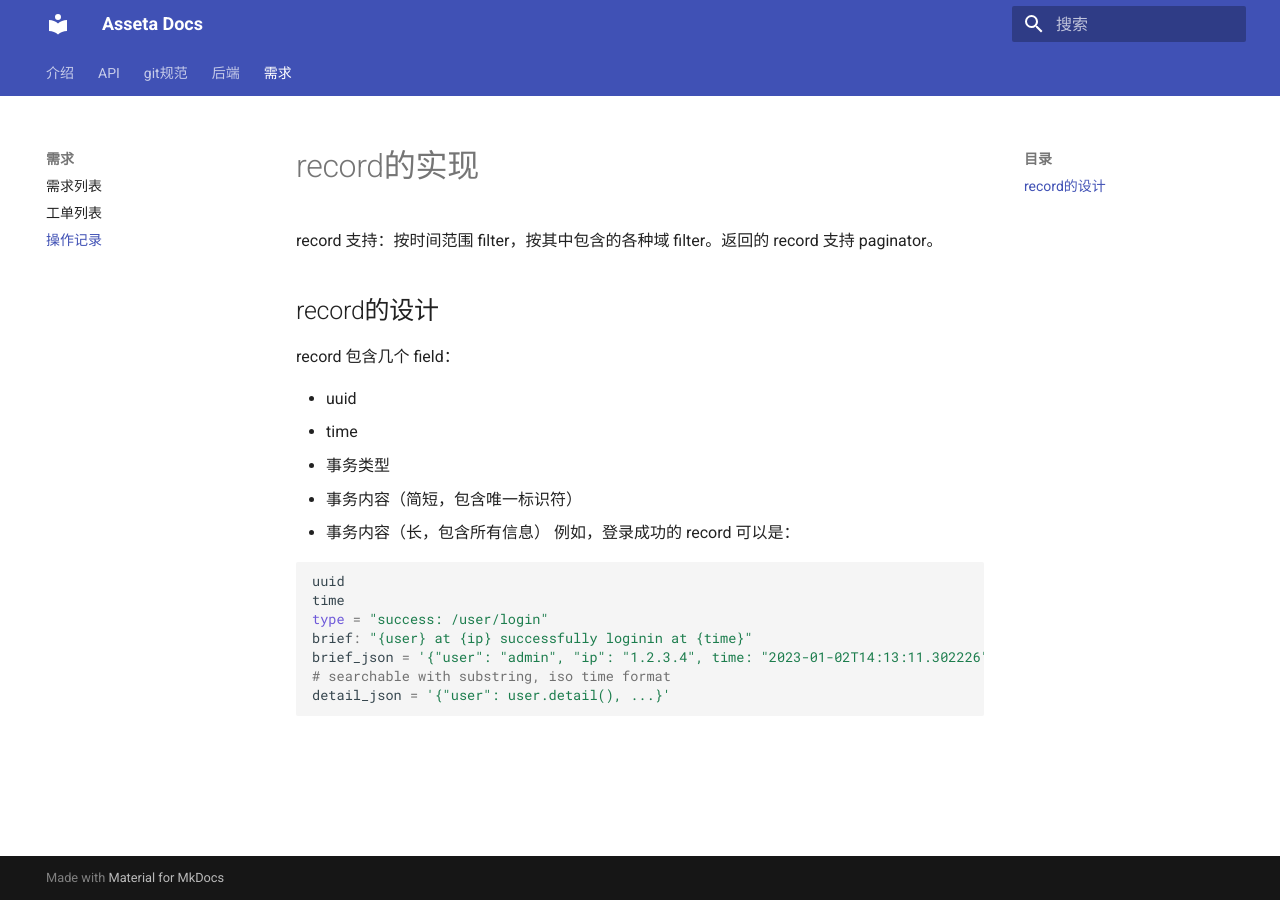
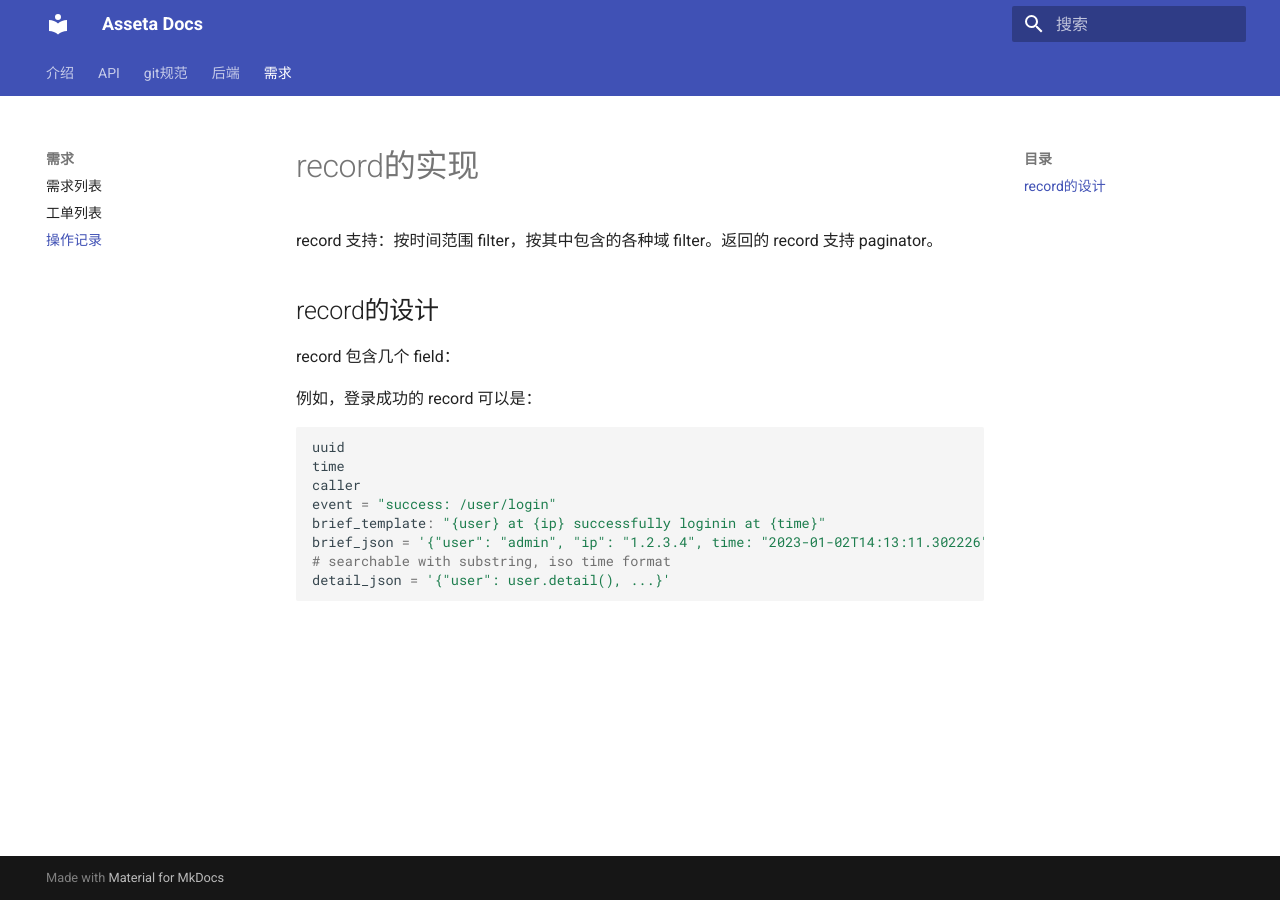
Before and after one commit to kuritas/asseta-docs, an MkDocs documentation site: the page built from docs/requirement/record.md, in a window 1280 px wide. Built offline with MkDocs 1.6.1 and Material for MkDocs 9.7.7, drawn with Linux system fonts in a browser that asks for light colours.

Commit message:
add: clarify record

````diff
--- a/docs/requirement/record.md
+++ b/docs/requirement/record.md
@@ -6,18 +6,14 @@ record 支持：按时间范围 filter，按其中包含的各种域 filter。
 
 record 包含几个 field：
 
-- uuid
-- time
-- 事务类型
-- 事务内容（简短，包含唯一标识符）
-- 事务内容（长，包含所有信息）
 例如，登录成功的 record 可以是：
 
 ```python
 uuid
 time
-type = "success: /user/login"
-brief: "{user} at {ip} successfully loginin at {time}"
+caller
+event = "success: /user/login"
+brief_template: "{user} at {ip} successfully loginin at {time}"
 brief_json = '{"user": "admin", "ip": "1.2.3.4", time: "2023-01-02T14:13:11.302226"}'
 # searchable with substring, iso time format
 detail_json = '{"user": user.detail(), ...}'
````
